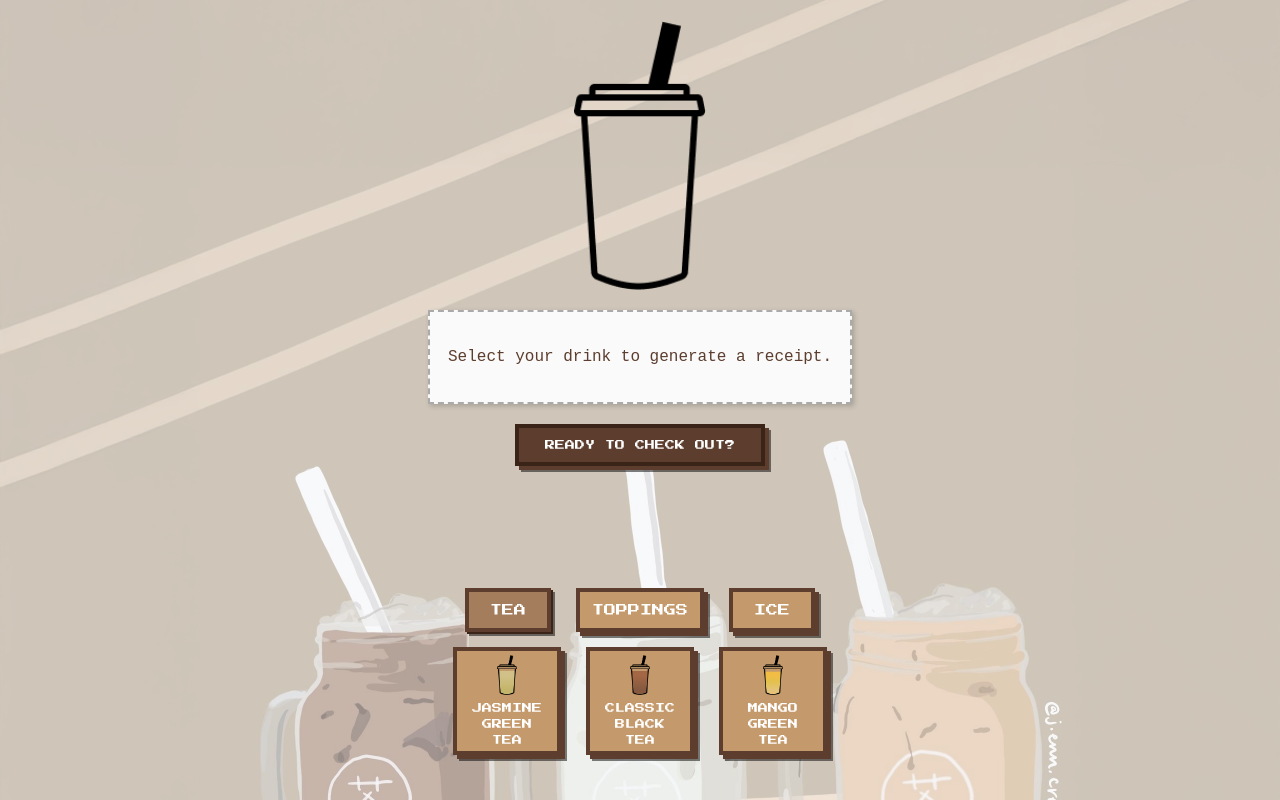
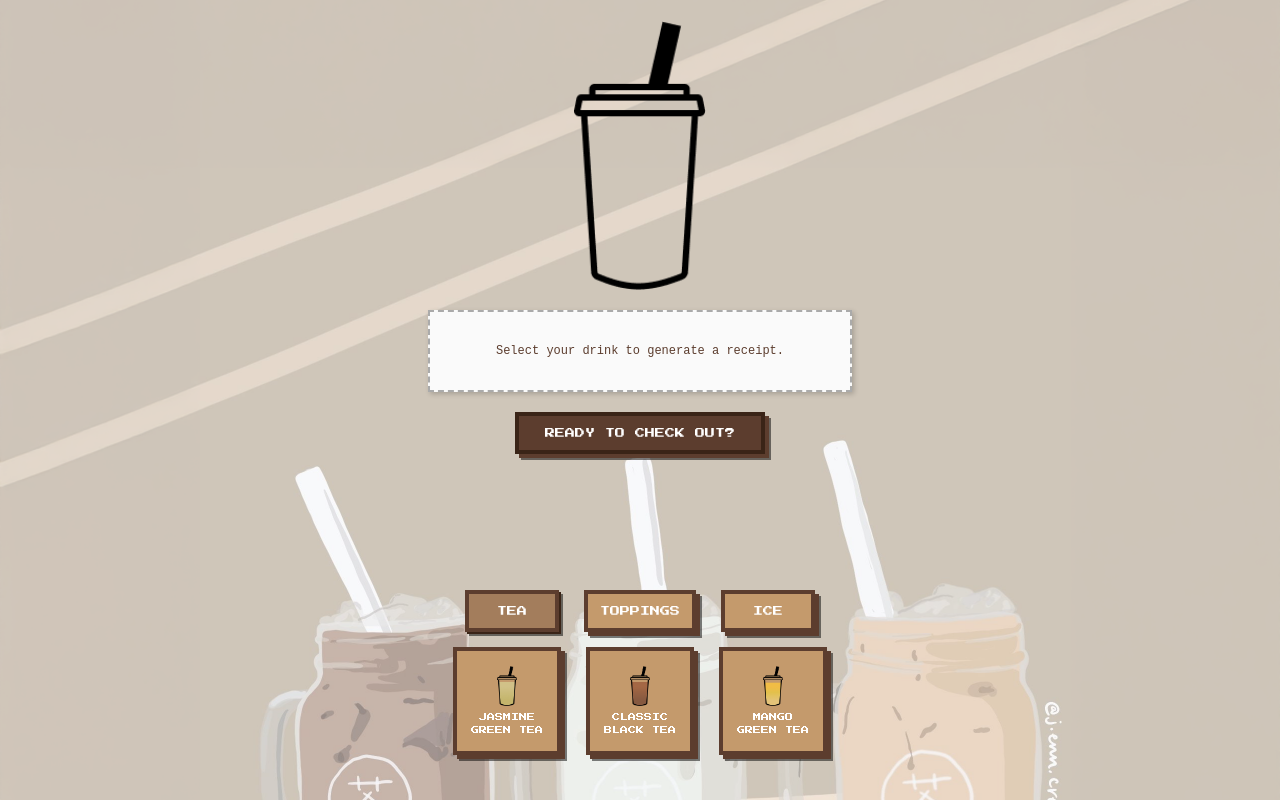
Before and after one commit to bevyip/boba-cafe, a website: page index.html in a window 1280 px wide. Both pictures are taken after a click on the button "READY TO ORDER?". Drawn offline with Linux system fonts and the light colour scheme.

Commit message:
reduced sizing

```diff
--- a/styles.css
+++ b/styles.css
@@ -161,7 +161,7 @@ body {
 
 #drink-name {
   font-family: "Courier New", monospace;
-  font-size: 16px;
+  font-size: 12px;
   color: #5c3d2e;
   background: #fafafa;
   width: 80%;
@@ -295,7 +295,7 @@ body {
   background: #c49a6c;
   border: 4px solid #5c3d2e;
   padding: 12px;
-  font-size: 12px;
+  font-size: 10px;
   cursor: pointer;
   text-align: center;
   color: white;
@@ -343,7 +343,7 @@ body {
   background: #c49a6c;
   border: 4px solid #5c3d2e;
   cursor: pointer;
-  font-size: 10px;
+  font-size: 8px;
   line-height: 1.6;
   display: flex;
   flex-direction: column;
```
